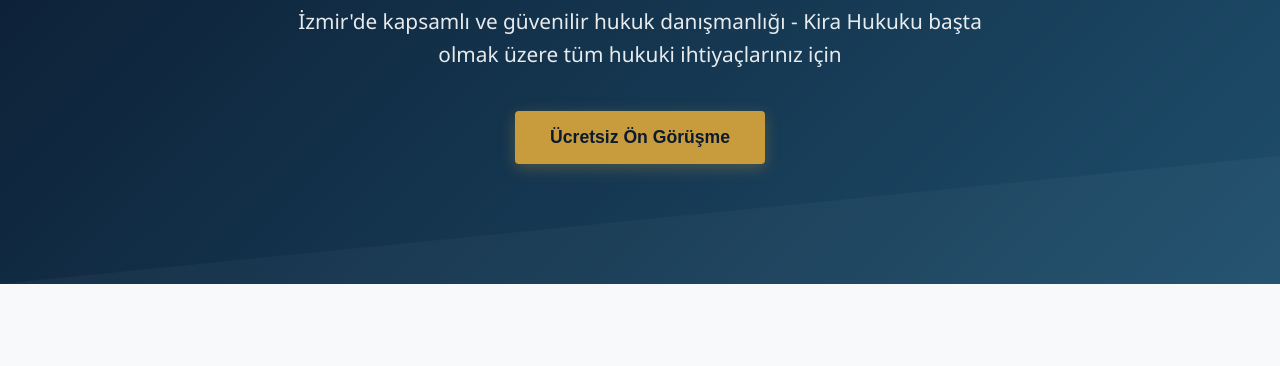
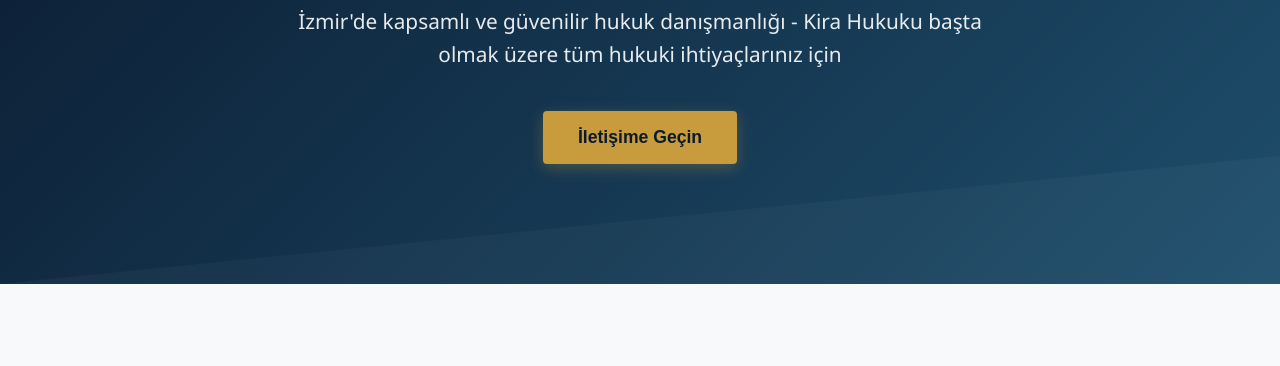
Before and after one commit to seyfullahozdaglar/sacidwebpagetrial, a plain HTML site: page index.html in a window 1280 px wide. Shown: the part 277-643 px from the top of the page. Drawn offline with nearby package versions, Linux system fonts and the light colour scheme.

Commit message:
Update index.html

```diff
--- a/index.html
+++ b/index.html
@@ -45,7 +45,7 @@
         <div class="hero-content">
             <h1 data-tr="Profesyonel Hukuk Hizmetleri" data-en="Professional Legal Services">Profesyonel Hukuk Hizmetleri</h1>
             <p data-tr="İzmir'de kapsamlı ve güvenilir hukuk danışmanlığı - Kira Hukuku başta olmak üzere tüm hukuki ihtiyaçlarınız için" data-en="Comprehensive and reliable legal consulting in Izmir - For all your legal needs, especially Rental Law">İzmir'de kapsamlı ve güvenilir hukuk danışmanlığı - Kira Hukuku başta olmak üzere tüm hukuki ihtiyaçlarınız için</p>
-            <button class="cta-button" data-tr="Ücretsiz Ön Görüşme" data-en="Free Consultation">Ücretsiz Ön Görüşme</button>
+            <button class="cta-button" data-tr="İletişime Geçin" data-en="Contact Now">İletişime Geçin</button>
         </div>
     </section>
 
```
